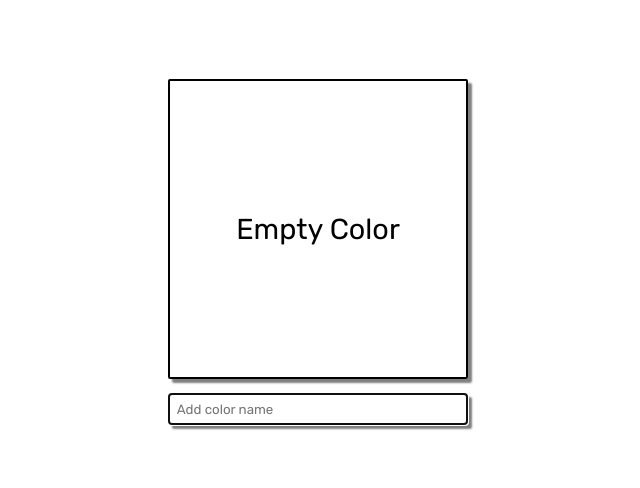
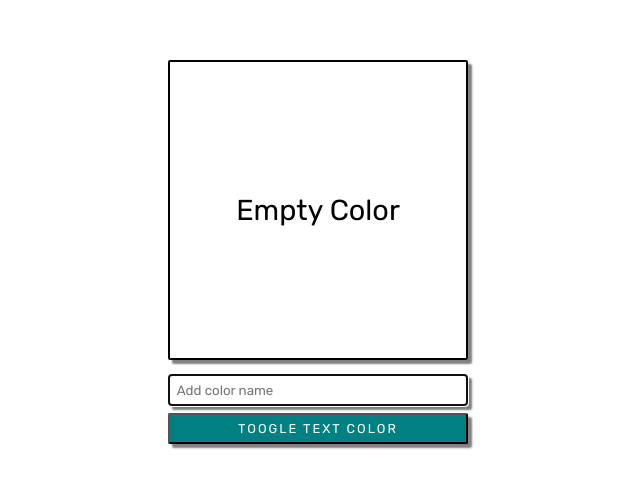
Before and after one commit to Yonathandj/react-color-changer, a React (Create React App) app: page / in a window 1280 px wide. Shown: the part 148-636 px from the top of the page, without its empty margins (322-962 px from the left). Built offline with nearby package versions, Linux system fonts and the light colour scheme; the HTML template or start-up script is replaced by a standard one.

Commit message:
Change to form elm and add btn text color toggle

```diff
--- a/src/App.js
+++ b/src/App.js
@@ -4,8 +4,9 @@ import ShowColor from "./components/ShowColor";
 
 function App() {
 
-  const [Color, setColor] = useState("");
+  const [color, setColor] = useState("");
   const [colorHex, setColorHex] = useState("");
+  const [colorText, setColorText] = useState(true);
 
   const inputRef = useRef()
   useEffect(() => {
@@ -15,13 +16,16 @@ function App() {
   return (
     <div className="App">
       <ShowColor
-        Color={Color}
+        color={color}
         colorHex={colorHex}
+        colorText={colorText}
         />
       <SetColor
+        color={color}
+        colorText={colorText}
         setColor={setColor}
-        Color={Color}
         setColorHex={setColorHex}
+        setColorText={setColorText}
         inputRef={inputRef}/>
     </div>
   );
--- a/src/components/SetColor.js
+++ b/src/components/SetColor.js
@@ -1,20 +1,23 @@
 import React from 'react'
 import colorNames from 'colornames';
 
-const SetColor = ({ setColor, Color, inputRef, setColorHex }) => {
+const SetColor = ({ setColor, color, inputRef, setColorHex, colorText, setColorText }) => {
   return (
-    <div>
+    <form onSubmit={(e) => e.preventDefault()}>
+      <label htmlFor="setColor">Add color name</label>
       <input
+        id='setColor'
         type="text"
         placeholder="Add color name"
-        value={Color}
+        value={color}
         ref={inputRef}
         onChange={(e) => {
           setColor(e.target.value);
-          setColorHex(colorNames(e.target.value))
+          setColorHex(colorNames(e.target.value));
         }}
       />
-    </div>
+      <button type='button' onClick={() => setColorText(!colorText)}>TOOGLE TEXT COLOR</button>
+    </form>
   )
 }
 
--- a/src/components/ShowColor.js
+++ b/src/components/ShowColor.js
@@ -1,12 +1,13 @@
 import React from 'react'
 
-const ShowColor = ({ Color, colorHex }) => {
+const ShowColor = ({ color, colorHex, colorText }) => {
   const backgroundColor = {
-    backgroundColor: Color
+    backgroundColor: color,
+    color: colorText ? "black" : "white"
   }
   return (
     <div className='color-box' style={backgroundColor}>
-        <p>{ Color ? Color : "Empty Color" }</p>
+        <p>{ color ? color : "Empty Color" }</p>
         <p>{ colorHex ? colorHex : null }</p>
     </div>
   )
--- a/src/index.css
+++ b/src/index.css
@@ -36,3 +36,33 @@ input {
   border: 2px solid black;
   box-shadow: 4px 4px 2px 0 gray;
 }
+
+label {
+  left: -9999999px;
+  position: absolute;
+}
+
+button {
+  width: 300px;
+  color: white;
+  padding: 0.5em;
+  cursor: pointer;
+  margin-top: 0.5em;
+  font-size: 0.8rem;
+  border-radius: 2px;
+  letter-spacing: 2px;
+  background-color: teal;
+  transition: 0.2s all ease-out;
+  box-shadow: 4px 4px 2px 0 gray;
+}
+button:hover {
+  background-color: rgb(0, 190, 190);
+}
+button:active {
+  transform: scale(0.95);
+}
+
+form {
+  display: flex;
+  flex-direction: column;
+}
```
